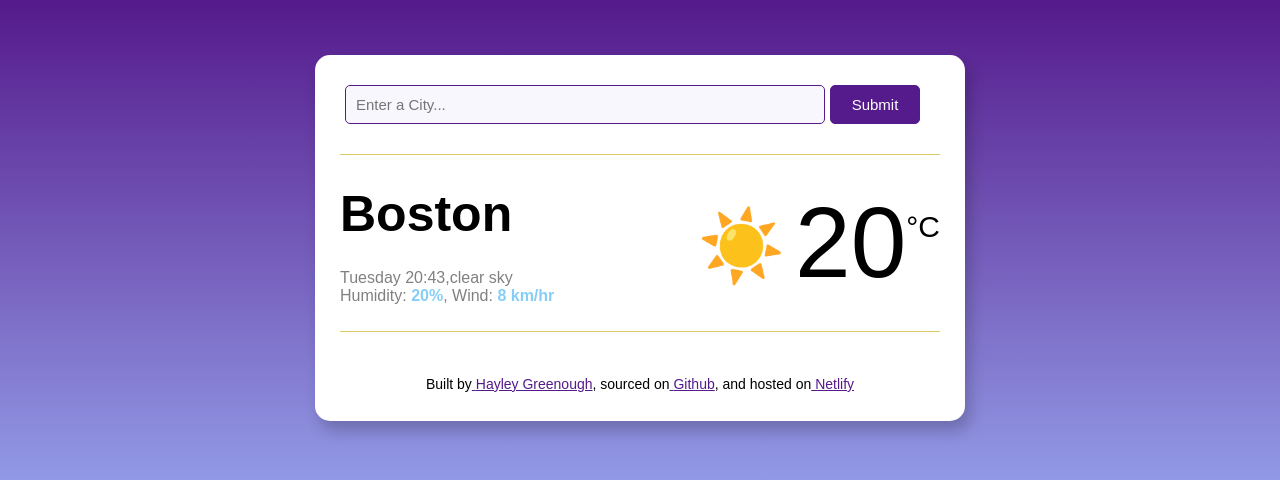
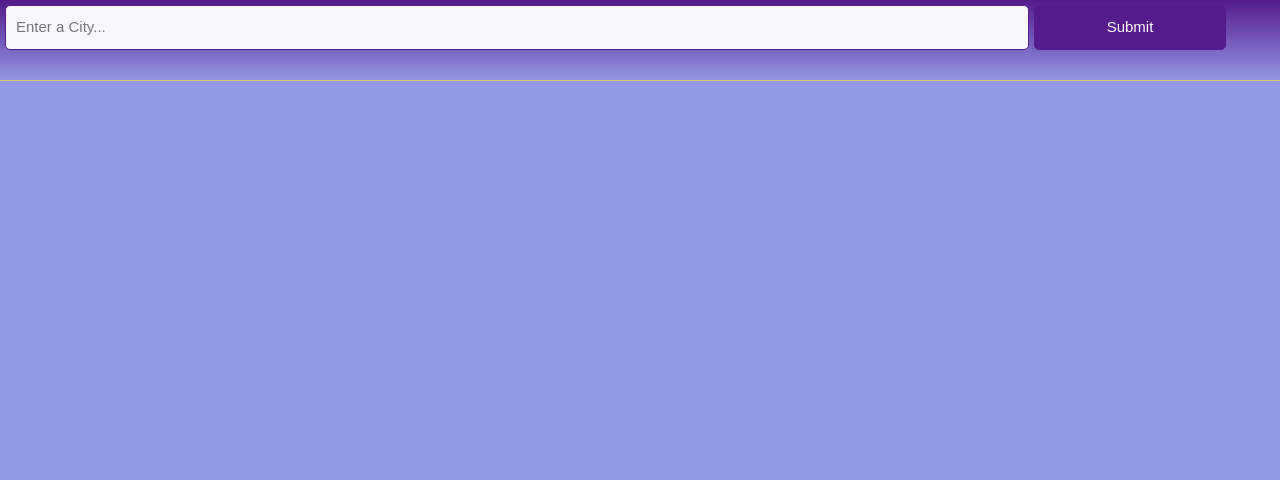
Before and after one commit to greenough-h/weather-app-react, a React (Create React App) app: page / in a window 1280 px wide. Shown: the top 480 px of the page. Built offline with nearby package versions, Linux system fonts and the light colour scheme.

Commit message:
First iteration axios integration

```diff
--- a/package.json
+++ b/package.json
@@ -6,9 +6,11 @@
     "@testing-library/jest-dom": "^5.17.0",
     "@testing-library/react": "^13.4.0",
     "@testing-library/user-event": "^13.5.0",
+    "axios": "^1.6.5",
+    "bootstrap": "^5.3.2",
     "react": "^18.2.0",
     "react-dom": "^18.2.0",
-    "react-scripts": "5.0.1",
+    "react-scripts": "^5.0.1",
     "web-vitals": "^2.1.4"
   },
   "scripts": {
--- a/public/index.html
+++ b/public/index.html
@@ -1,19 +1,10 @@
 <!DOCTYPE html>
 <html lang="en">
+
 <head>
   <meta charset="utf-8" />
-    <link rel="icon" href="%PUBLIC_URL%/favicon.ico" />
   <meta name="viewport" content="width=device-width, initial-scale=1" />
-    <meta name="theme-color" content="#000000" />
-    <meta
-      name="description"
-      content="Web site created using create-react-app"
-    />
-    <link rel="apple-touch-icon" href="%PUBLIC_URL%/logo192.png" />
-    <!--
-      manifest.json provides metadata used when your web app is installed on a
-      user's mobile device or desktop. See https://developers.google.com/web/fundamentals/web-app-manifest/
-    -->
+  <meta name="description" content="Weather app created using create-react-app" />
   <link rel="manifest" href="%PUBLIC_URL%/manifest.json" />
   <!--
       Notice the use of %PUBLIC_URL% in the tags above.
@@ -24,10 +15,10 @@
       work correctly both with client-side routing and a non-root public URL.
       Learn how to configure a non-root public URL by running `npm run build`.
     -->
-    <title>React App</title>
+  <title>Weather App</title>
 </head>
+
 <body>
-    <noscript>You need to enable JavaScript to run this app.</noscript>
   <div id="root"></div>
   <!--
       This HTML file is a template.
@@ -40,4 +31,5 @@
       To create a production bundle, use `npm run build` or `yarn build`.
     -->
 </body>
+
 </html>
--- a/src/App.css
+++ b/src/App.css
@@ -57,3 +57,36 @@ strong {
   text-align: center;
   margin: 25px 0 25px 0;
 }
+
+.Header .search-form {
+  border-bottom: 1px solid #deca64;
+  padding: 0 0 20px 0;
+}
+
+.Header .search-input {
+  border: 1px solid #551a8b;
+  background: #f9f7fe;
+  padding: 10px;
+  margin: 5px 0 10px 5px;
+  width: 80%;
+  border-radius: 5px;
+  font-size: 15px;
+}
+
+.Header .search-submit {
+  border: 1px solid #551a8b;
+  background: #551a8b;
+  padding: 10px;
+  margin-left: 5px;
+  width: 15%;
+  border-radius: 5px;
+  color: white;
+  font-size: 15px;
+  transition: all 00ms ease-in-out;
+}
+
+.Header .search-submit:hover {
+  background: #f9f7fe;
+  color: black;
+  border: 1px solid #551a8b;
+}
--- a/src/App.js
+++ b/src/App.js
@@ -1,16 +1,50 @@
-import React from "react";
-import Header from "./Header";
+import React, { useState } from "react";
 import Footer from "./Footer";
+import axios from "axios";
+import "bootstrap/dist/css/bootstrap.css";
 
 import "./App.css";
 
 export default function App() {
+  const [ready, setReady] = useState(null);
+  let [city, setCity] = useState(null);
+  let [message, setMessage] = useState("");
+
+  function updateCity(event) {
+    event.preventDefault();
+    setCity(event.target.value);
+  }
+
+  function displayTemp(response) {
+    setReady(true);
+    setMessage(response.data.main.temperature);
+  }
+
+  function handleSubmit(event) {
+    event.preventDefault();
+    const apiKey = "50fa4024e3b1d5eac2f51ab18a47e997";
+    let apiUrl = `https://api.openweathermap.org/data/2.5/weather?q=${city}&appid=${apiKey}&units=metric`;
+    axios.get(apiUrl).then(displayTemp);
+  }
+
+  if (ready) {
     return (
       <div className="App">
-      <Header />
+        <div className="Header">
+          <form className="search-form" onSubmit={handleSubmit}>
+            <input
+              type="search"
+              className="search-input"
+              placeholder="Enter a City..."
+              required
+              onChange={updateCity}
+            />
+            <input type="submit" className="search-submit" />
+          </form>
+        </div>
         <div className="all-data">
           <div className="city-data">
-          <h1 id="city">Boston</h1>
+            <h1 id="city">{message}</h1>
             <div className="data-details">
               <p>
                 <span id="date">Tuesday 20:43</span>,
@@ -36,4 +70,20 @@ export default function App() {
         <Footer />
       </div>
     );
+  } else {
+    return (
+      <div className="Header">
+        <form className="search-form" onSubmit={handleSubmit}>
+          <input
+            type="search"
+            className="search-input"
+            placeholder="Enter a City..."
+            required
+            onChange={updateCity}
+          />
+          <input type="submit" className="search-submit" />
+        </form>
+      </div>
+    );
   }
+}
--- a/src/Header.css
+++ /dev/null
@@ -1,32 +0,0 @@
-.Header .search-form {
-  border-bottom: 1px solid #deca64;
-  padding: 0 0 20px 0;
-}
-
-.Header .search-input {
-  border: 1px solid #551a8b;
-  background: #f9f7fe;
-  padding: 10px;
-  margin: 5px 0 10px 5px;
-  width: 80%;
-  border-radius: 5px;
-  font-size: 15px;
-}
-
-.Header .search-submit {
-  border: 1px solid #551a8b;
-  background: #551a8b;
-  padding: 10px;
-  margin-left: 5px;
-  width: 15%;
-  border-radius: 5px;
-  color: white;
-  font-size: 15px;
-  transition: all 00ms ease-in-out;
-}
-
-.Header .search-submit:hover {
-  background: #f9f7fe;
-  color: black;
-  border: 1px solid #551a8b;
-}
--- a/src/Header.js
+++ /dev/null
@@ -1,18 +0,0 @@
-import React from "react";
-import "./Header.css";
-
-export default function Header() {
-  return (
-    <div className="Header">
-      <form className="search-form">
-        <input
-          type="search"
-          className="search-input"
-          placeholder="Enter a City..."
-          required
-        />
-        <input type="submit" className="search-submit" />
-      </form>
-    </div>
-  );
-}
```
Also changed, not shown: 1 other file (tests, documents, lock files or other folders). Lines whose indentation alone changed are shown as unchanged.
